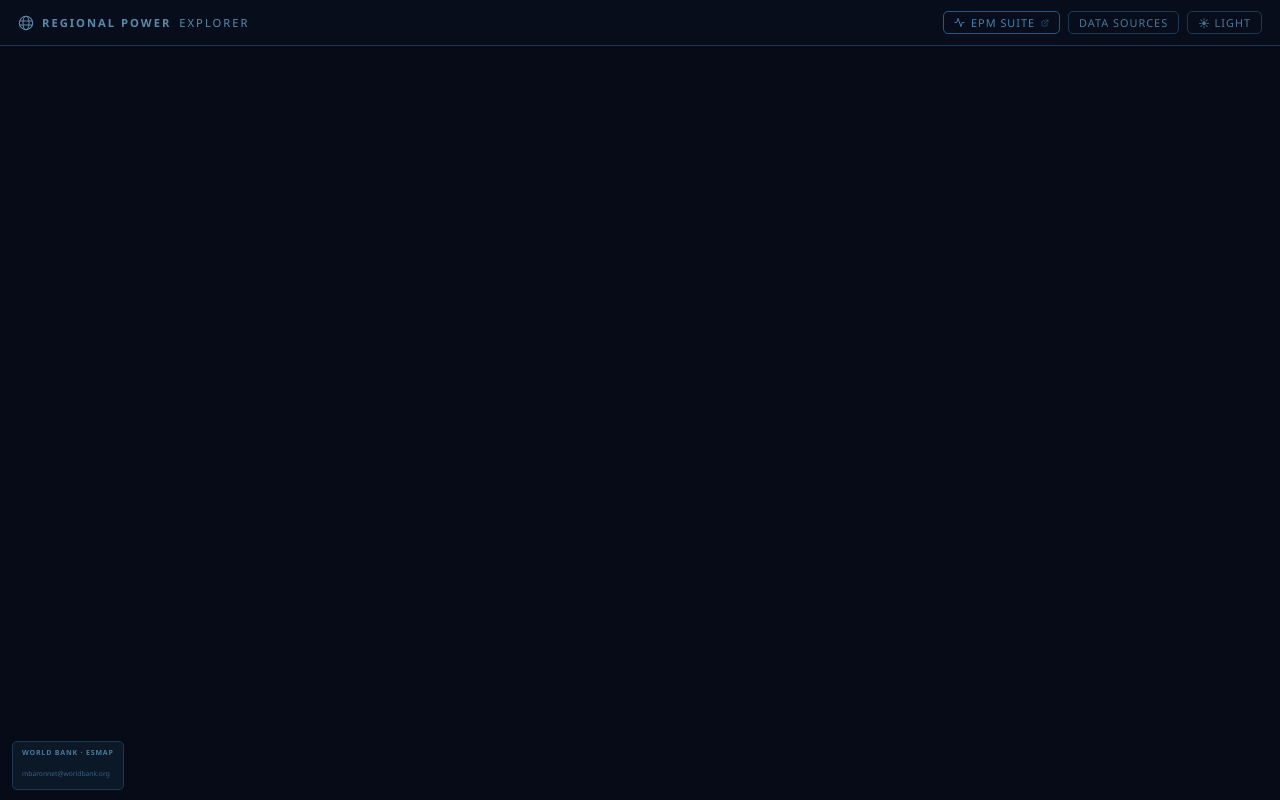
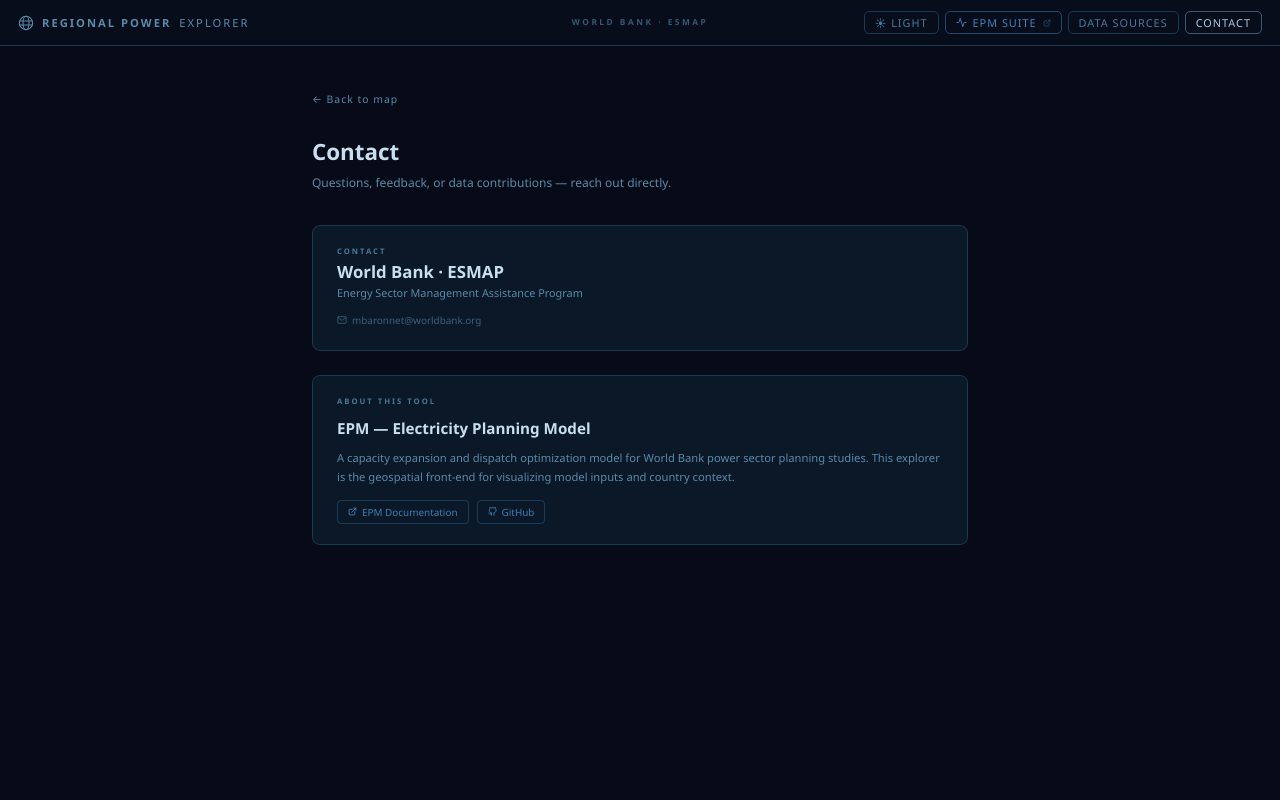
Before and after one commit to ESMAP-World-Bank-Group/epm-explorer, a React (Vite) app: page /contact in a window 1280 px wide. Built offline with nearby package versions, Linux system fonts and the light colour scheme.

Commit message:
Add Contact page, WB ESMAP navbar branding, reorder nav buttons

```diff
--- a/src/App.jsx
+++ b/src/App.jsx
@@ -5,6 +5,7 @@
 import RegionPage from './pages/RegionPage';
 import CountryPage from './pages/CountryPage';
 import AboutPage from './pages/AboutPage';
+import ContactPage from './pages/ContactPage';
 import { getT } from './constants';
 
 export const ThemeCtx = createContext({ theme: 'dark', toggle: () => {} });
@@ -28,25 +29,9 @@
               <Route path="/region/:regionId"    element={<RegionPage />} />
               <Route path="/country/:iso"        element={<CountryPage />} />
               <Route path="/about"               element={<AboutPage />} />
+              <Route path="/contact"             element={<ContactPage />} />
             </Routes>
           </div>
-        </div>
-
-        {/* Bottom-left attribution */}
-        <div style={{
-          position: 'fixed', bottom: 10, left: 12, zIndex: 100,
-          backgroundColor: t.panel,
-          border: `1px solid ${t.panelBorder}`,
-          borderRadius: 5,
-          padding: '5px 9px',
-          lineHeight: 1.6,
-        }}>
-          <div style={{ fontSize: '0.44rem', fontWeight: 700, letterSpacing: '0.8px', color: t.lblMuted, textTransform: 'uppercase' }}>
-            World Bank · ESMAP
-          </div>
-          <a href="mailto:mbaronnet@worldbank.org" style={{ fontSize: '0.42rem', color: t.lblMuted, textDecoration: 'none', opacity: 0.75 }}>
-            mbaronnet@worldbank.org
-          </a>
         </div>
       </BrowserRouter>
     </ThemeCtx.Provider>
--- a/src/components/Navbar.jsx
+++ b/src/components/Navbar.jsx
@@ -44,7 +44,6 @@
   const location = useLocation();
   const [tooltipVisible, setTooltipVisible] = useState(false);
 
-  // Pass region/country context to the dashboard if available
   const dashboardUrl = useMemo(() => {
     const parts = location.pathname.split('/').filter(Boolean);
     const params = new URLSearchParams();
@@ -54,6 +53,19 @@
     return qs ? `${EPM_DASHBOARD_URL}?${qs}` : EPM_DASHBOARD_URL;
   }, [location.pathname]);
 
+  const navBtn = (active = false) => ({
+    background: 'none',
+    border: `1px solid ${active ? 'rgba(128,160,192,0.5)' : t.panelBorder}`,
+    borderRadius: 5, padding: '3px 10px',
+    cursor: 'pointer',
+    color: active ? t.lbl : t.lblMuted,
+    fontSize: '0.68rem', letterSpacing: '1px',
+    textTransform: 'uppercase', fontFamily: 'inherit',
+    textDecoration: 'none',
+    display: 'inline-flex', alignItems: 'center',
+    transition: 'border-color 0.2s, color 0.2s',
+  });
+
   return (
     <div style={{
       height: 46, display: 'flex', alignItems: 'center',
@@ -62,6 +74,7 @@
       justifyContent: 'space-between', flexShrink: 0,
       zIndex: 200,
     }}>
+
       {/* Left: logo + breadcrumb */}
       <div style={{ display: 'flex', alignItems: 'center', gap: 10 }}>
         <Link to="/" style={{
@@ -87,8 +100,28 @@
         )}
       </div>
 
-      {/* Right: EPM Suite + Data Sources + theme toggle */}
-      <div style={{ display: 'flex', alignItems: 'center', gap: 8 }}>
+      {/* Center: WB · ESMAP branding */}
+      <div style={{
+        position: 'absolute', left: '50%', transform: 'translateX(-50%)',
+        display: 'flex', flexDirection: 'column', alignItems: 'center',
+        pointerEvents: 'none',
+      }}>
+        <div style={{
+          fontSize: '0.52rem', fontWeight: 700, letterSpacing: '2.5px',
+          color: t.lblMuted, textTransform: 'uppercase', lineHeight: 1.3, opacity: 0.7,
+        }}>
+          World Bank · ESMAP
+        </div>
+      </div>
+
+      {/* Right: theme toggle | EPM Suite | Data Sources | Contact */}
+      <div style={{ display: 'flex', alignItems: 'center', gap: 6 }}>
+
+        {/* Theme toggle */}
+        <button onClick={toggle} style={navBtn()}>
+          {theme === 'dark' ? '☀ Light' : '◑ Dark'}
+        </button>
+
         {/* EPM Suite */}
         <div style={{ position: 'relative' }}>
           <a
@@ -98,17 +131,12 @@
             onMouseEnter={() => setTooltipVisible(true)}
             onMouseLeave={() => setTooltipVisible(false)}
             style={{
-              background: 'none',
-              border: `1px solid rgba(74,143,204,0.55)`,
-              borderRadius: 5, padding: '3px 10px',
-              cursor: 'pointer', color: 'rgba(74,143,204,0.9)',
-              fontSize: '0.68rem', letterSpacing: '1px',
-              textTransform: 'uppercase', fontFamily: 'inherit',
-              display: 'flex', alignItems: 'center', gap: 6,
-              textDecoration: 'none',
-              transition: 'border-color 0.2s, color 0.2s, background 0.2s',
+              ...navBtn(),
+              color: 'rgba(74,143,204,0.9)',
+              border: `1px solid rgba(74,143,204,0.45)`,
+              gap: 6,
             }}
-            onMouseOver={e => e.currentTarget.style.background = 'rgba(74,143,204,0.08)'}
+            onMouseOver={e => e.currentTarget.style.background = 'rgba(74,143,204,0.07)'}
             onMouseOut={e => { e.currentTarget.style.background = 'none'; setTooltipVisible(false); }}
           >
             <svg width="11" height="11" viewBox="0 0 24 24" fill="none"
@@ -118,57 +146,40 @@
             EPM Suite
             <svg width="8" height="8" viewBox="0 0 24 24" fill="none"
                  stroke="currentColor" strokeWidth="2.5" strokeLinecap="round"
-                 style={{ opacity: 0.55 }}>
+                 style={{ opacity: 0.5 }}>
               <path d="M18 13v6a2 2 0 0 1-2 2H5a2 2 0 0 1-2-2V8a2 2 0 0 1 2-2h6"/>
-              <polyline points="15 3 21 3 21 9"/>
-              <line x1="10" y1="14" x2="21" y2="3"/>
+              <polyline points="15 3 21 3 21 9"/><line x1="10" y1="14" x2="21" y2="3"/>
             </svg>
           </a>
 
           {tooltipVisible && (
             <div style={{
-              position: 'absolute', top: 34, right: 0, zIndex: 300,
+              position: 'absolute', top: 36, right: 0, zIndex: 300,
               backgroundColor: t.panel, border: `1px solid ${t.panelBorder}`,
-              borderRadius: 6, padding: '10px 13px', width: 230,
+              borderRadius: 6, padding: '10px 14px', width: 240,
               fontSize: '0.68rem', color: t.muted,
               boxShadow: '0 4px 16px rgba(0,0,0,0.18)', lineHeight: 1.6,
               pointerEvents: 'none',
             }}>
               <span style={{ color: t.lbl, fontWeight: 600, display: 'block', marginBottom: 4 }}>
-                EPM Suite · Results Dashboard
+                EPM Suite · Capacity Expansion Results
               </span>
-              Capacity expansion results, scenario comparisons, dispatch analysis and planning analytics.
+              Scenario comparisons, dispatch analysis, and planning outputs from the EPM model.{' '}
+              <span style={{ color: 'rgba(74,143,204,0.8)', fontStyle: 'italic' }}>Coming soon.</span>
             </div>
           )}
         </div>
 
         {/* Data Sources */}
-        <Link to="/about" style={{
-          background: 'none',
-          border: `1px solid ${t.panelBorder}`,
-          borderRadius: 5, padding: '3px 10px',
-          cursor: 'pointer', color: t.lblMuted,
-          fontSize: '0.68rem', letterSpacing: '1px',
-          textTransform: 'uppercase', fontFamily: 'inherit',
-          textDecoration: 'none',
-          display: 'inline-flex', alignItems: 'center',
-          transition: 'border-color 0.2s, color 0.2s',
-        }}>
+        <Link to="/about" style={navBtn(location.pathname === '/about')}>
           Data Sources
         </Link>
 
-        {/* Theme toggle */}
-        <button onClick={toggle} style={{
-          background: 'none',
-          border: `1px solid ${t.panelBorder}`,
-          borderRadius: 5, padding: '3px 10px',
-          cursor: 'pointer', color: t.lblMuted,
-          fontSize: '0.68rem', letterSpacing: '1px',
-          textTransform: 'uppercase', fontFamily: 'inherit',
-          transition: 'border-color 0.2s, color 0.2s',
-        }}>
-          {theme === 'dark' ? '☀ Light' : '◑ Dark'}
-        </button>
+        {/* Contact */}
+        <Link to="/contact" style={navBtn(location.pathname === '/contact')}>
+          Contact
+        </Link>
+
       </div>
     </div>
   );
--- a/src/pages/AboutPage.jsx
+++ b/src/pages/AboutPage.jsx
@@ -256,46 +256,6 @@
           </p>
         </div>
 
-        {/* ── EPM Model box ── */}
-        <div style={{
-          marginBottom: 36, padding: '16px 20px', borderRadius: 8,
-          border: `1px solid ${t.panelBorder}`,
-          backgroundColor: t.panel,
-          display: 'flex', flexDirection: 'column', gap: 10,
-        }}>
-          <div>
-            <div style={{ fontSize: '0.48rem', letterSpacing: '2px', fontWeight: 700, color: t.lblMuted, textTransform: 'uppercase', marginBottom: 4 }}>
-              World Bank · ESMAP
-            </div>
-            <div style={{ fontSize: '0.88rem', fontWeight: 700, color: t.text, marginBottom: 4 }}>
-              EPM — Electricity Planning Model
-            </div>
-            <p style={{ fontSize: '0.68rem', color: t.muted, lineHeight: 1.65, margin: 0 }}>
-              A capacity expansion and dispatch optimization model for World Bank power sector planning studies.
-              This explorer is the geospatial front-end for visualizing model inputs and country context.
-            </p>
-          </div>
-          <div style={{ display: 'flex', gap: 8, flexWrap: 'wrap' }}>
-            {[
-              { label: 'EPM Documentation', url: 'https://esmap-world-bank-group.github.io/EPM_main/' },
-              { label: 'GitHub Repository',  url: 'https://github.com/ESMAP-World-Bank-Group/epm-explorer' },
-            ].map(({ label, url }) => (
-              <a key={label} href={url} target="_blank" rel="noopener noreferrer" style={{
-                fontSize: '0.62rem', color: 'rgba(74,143,204,0.85)',
-                border: '1px solid rgba(74,143,204,0.3)', borderRadius: 4,
-                padding: '4px 10px', textDecoration: 'none', display: 'inline-flex', alignItems: 'center', gap: 5,
-              }}>
-                <svg width="9" height="9" viewBox="0 0 24 24" fill="none"
-                  stroke="currentColor" strokeWidth="2.5" strokeLinecap="round">
-                  <path d="M18 13v6a2 2 0 0 1-2 2H5a2 2 0 0 1-2-2V8a2 2 0 0 1 2-2h6"/>
-                  <polyline points="15 3 21 3 21 9"/><line x1="10" y1="14" x2="21" y2="3"/>
-                </svg>
-                {label}
-              </a>
-            ))}
-          </div>
-        </div>
-
         {/* Tables by category */}
         {SOURCES.map(({ category, rows }) => (
           <div key={category}>
--- /dev/null
+++ b/src/pages/ContactPage.jsx
@@ -0,0 +1,116 @@
+import { Link } from 'react-router-dom';
+import { useTheme } from '../App';
+import { getT } from '../constants';
+
+export default function ContactPage() {
+  const { theme } = useTheme();
+  const t = getT(theme);
+
+  const sec = {
+    fontSize: '0.5rem', letterSpacing: '2px', fontWeight: 700,
+    color: t.lblMuted, textTransform: 'uppercase',
+    marginBottom: 10, marginTop: 28, display: 'block',
+  };
+
+  const linkBtn = {
+    fontSize: '0.62rem', color: 'rgba(74,143,204,0.85)',
+    border: '1px solid rgba(74,143,204,0.3)', borderRadius: 4,
+    padding: '4px 10px', textDecoration: 'none',
+    display: 'inline-flex', alignItems: 'center', gap: 5,
+  };
+
+  return (
+    <div style={{ height: '100%', overflowY: 'auto', backgroundColor: t.bg, color: t.text }}>
+      <div style={{ maxWidth: 720, margin: '0 auto', padding: '40px 32px 80px' }}>
+
+        {/* Back */}
+        <div style={{ marginBottom: 28 }}>
+          <Link to="/" style={{ fontSize: '0.65rem', color: t.muted, letterSpacing: '1px' }}>
+            ← Back to map
+          </Link>
+        </div>
+
+        {/* Header */}
+        <h1 style={{ fontSize: '1.4rem', fontWeight: 700, color: t.text, marginBottom: 6 }}>
+          Contact
+        </h1>
+        <p style={{ fontSize: '0.75rem', color: t.muted, maxWidth: 520, lineHeight: 1.65, marginBottom: 32 }}>
+          Questions, feedback, or data contributions — reach out directly.
+        </p>
+
+        {/* Contact card */}
+        <div style={{
+          padding: '20px 24px', borderRadius: 8,
+          border: `1px solid ${t.panelBorder}`,
+          backgroundColor: t.panel,
+          marginBottom: 24,
+          display: 'flex', flexDirection: 'column', gap: 8,
+        }}>
+          <div>
+            <div style={{ fontSize: '0.48rem', letterSpacing: '2px', fontWeight: 700, color: t.lblMuted, textTransform: 'uppercase', marginBottom: 4 }}>
+              Contact
+            </div>
+            <div style={{ fontSize: '1.05rem', fontWeight: 700, color: t.text, marginBottom: 2 }}>
+              World Bank · ESMAP
+            </div>
+            <div style={{ fontSize: '0.68rem', color: t.muted, marginBottom: 8 }}>
+              Energy Sector Management Assistance Program
+            </div>
+            <a href="mailto:mbaronnet@worldbank.org" style={{
+              fontSize: '0.62rem', color: t.lblMuted,
+              textDecoration: 'none', opacity: 0.75,
+              display: 'inline-flex', alignItems: 'center', gap: 5,
+            }}>
+              <svg width="10" height="10" viewBox="0 0 24 24" fill="none"
+                stroke="currentColor" strokeWidth="2" strokeLinecap="round">
+                <path d="M4 4h16c1.1 0 2 .9 2 2v12c0 1.1-.9 2-2 2H4c-1.1 0-2-.9-2-2V6c0-1.1.9-2 2-2z"/>
+                <polyline points="22,6 12,13 2,6"/>
+              </svg>
+              mbaronnet@worldbank.org
+            </a>
+          </div>
+        </div>
+
+        {/* EPM model card */}
+        <div style={{
+          padding: '20px 24px', borderRadius: 8,
+          border: `1px solid ${t.panelBorder}`,
+          backgroundColor: t.panel,
+          display: 'flex', flexDirection: 'column', gap: 10,
+        }}>
+          <div style={{ fontSize: '0.48rem', letterSpacing: '2px', fontWeight: 700, color: t.lblMuted, textTransform: 'uppercase', marginBottom: 2 }}>
+            About this tool
+          </div>
+          <div style={{ fontSize: '0.95rem', fontWeight: 700, color: t.text }}>
+            EPM — Electricity Planning Model
+          </div>
+          <p style={{ fontSize: '0.7rem', color: t.muted, lineHeight: 1.7, margin: 0 }}>
+            A capacity expansion and dispatch optimization model for World Bank power sector
+            planning studies. This explorer is the geospatial front-end for visualizing
+            model inputs and country context.
+          </p>
+          <div style={{ display: 'flex', gap: 8, flexWrap: 'wrap', marginTop: 4 }}>
+            <a href="https://esmap-world-bank-group.github.io/EPM_main/" target="_blank"
+              rel="noopener noreferrer" style={linkBtn}>
+              <svg width="9" height="9" viewBox="0 0 24 24" fill="none"
+                stroke="currentColor" strokeWidth="2.5" strokeLinecap="round">
+                <path d="M18 13v6a2 2 0 0 1-2 2H5a2 2 0 0 1-2-2V8a2 2 0 0 1 2-2h6"/>
+                <polyline points="15 3 21 3 21 9"/><line x1="10" y1="14" x2="21" y2="3"/>
+              </svg>
+              EPM Documentation
+            </a>
+            <a href="https://github.com/ESMAP-World-Bank-Group/epm-explorer" target="_blank"
+              rel="noopener noreferrer" style={linkBtn}>
+              <svg width="9" height="9" viewBox="0 0 24 24" fill="none"
+                stroke="currentColor" strokeWidth="2.5" strokeLinecap="round">
+                <path d="M9 19c-5 1.5-5-2.5-7-3m14 6v-3.87a3.37 3.37 0 0 0-.94-2.61c3.14-.35 6.44-1.54 6.44-7A5.44 5.44 0 0 0 20 4.77 5.07 5.07 0 0 0 19.91 1S18.73.65 16 2.48a13.38 13.38 0 0 0-7 0C6.27.65 5.09 1 5.09 1A5.07 5.07 0 0 0 5 4.77a5.44 5.44 0 0 0-1.5 3.78c0 5.42 3.3 6.61 6.44 7A3.37 3.37 0 0 0 9 18.13V22"/>
+              </svg>
+              GitHub
+            </a>
+          </div>
+        </div>
+
+      </div>
+    </div>
+  );
+}
```
